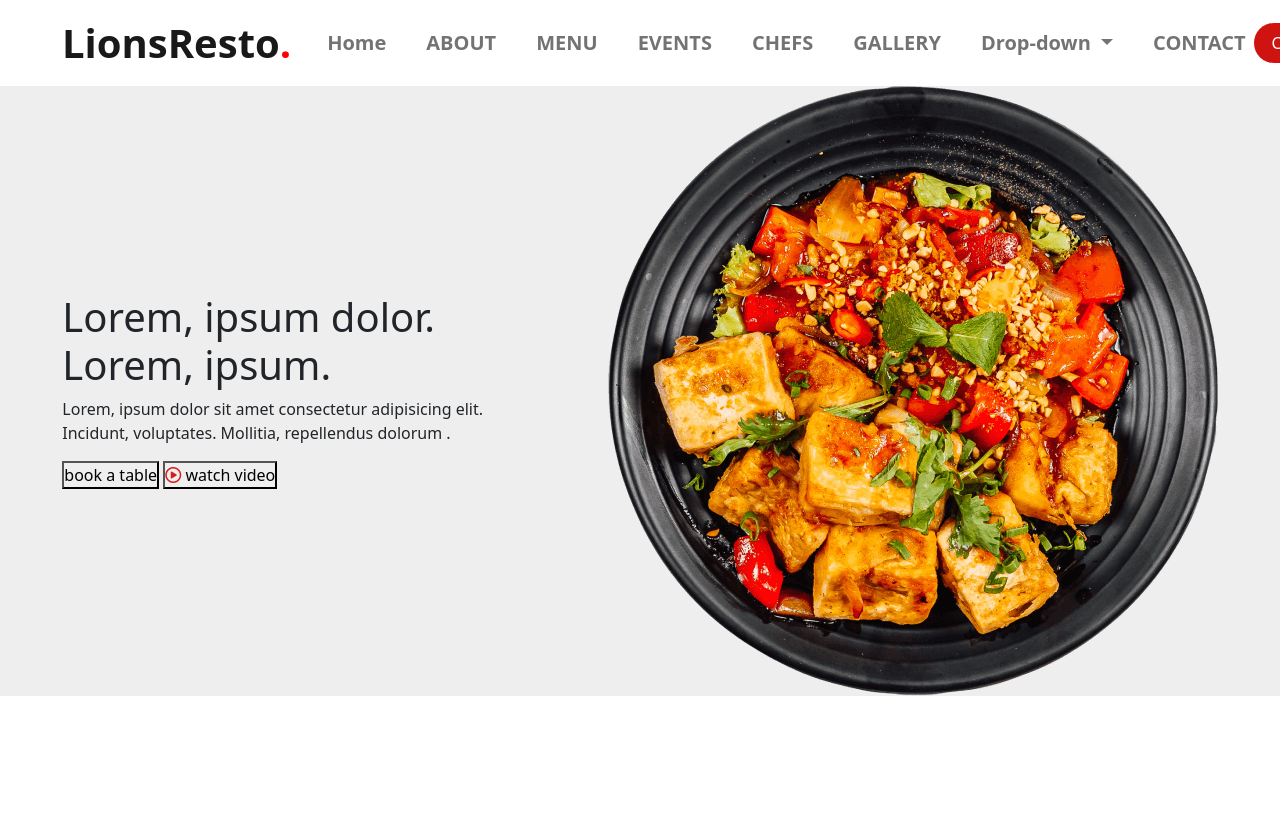
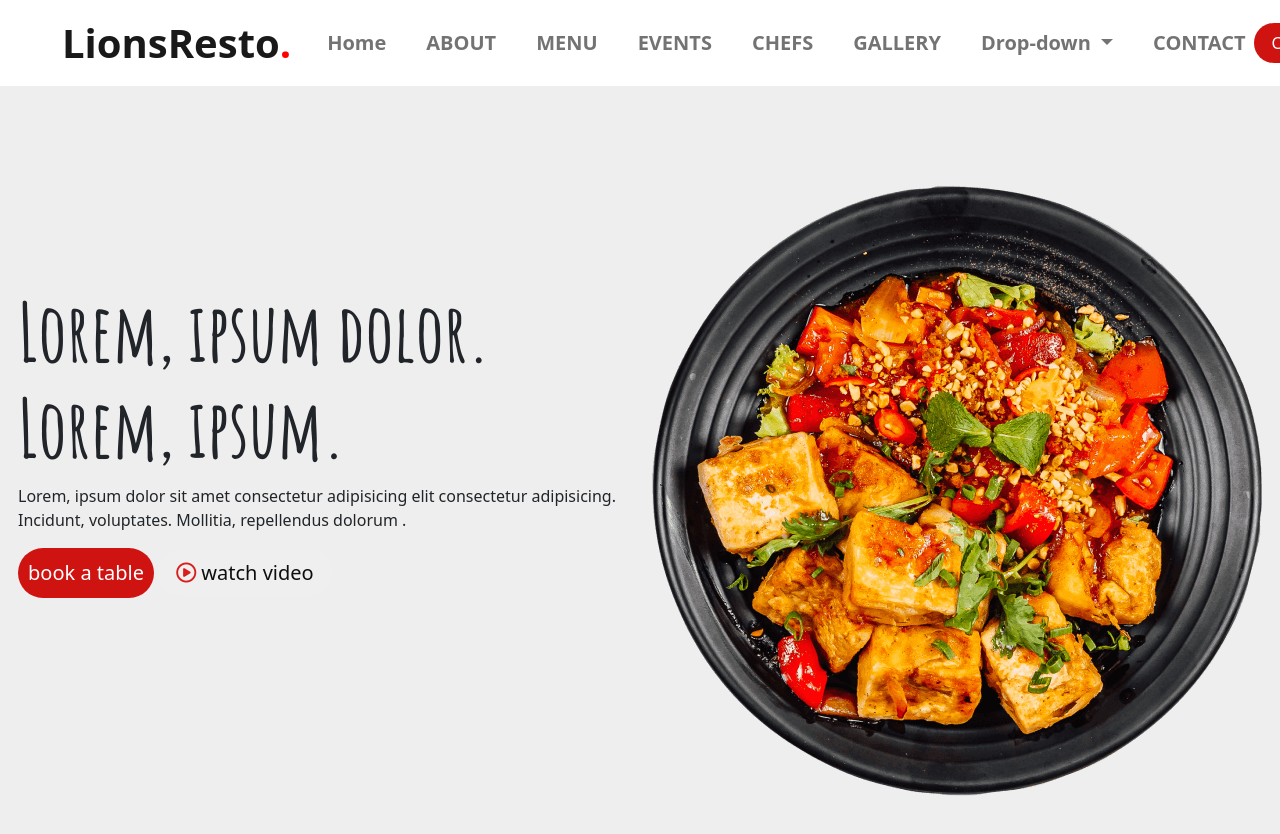
Before and after one commit to faritias-mehdi/mehdi_faritias_lionsresto_final, a website: page index.html in a window 1280 px wide. Shown: the top 834 px of the page. Before the commit the page ends 800 px from the top, so only its background shows below. Drawn offline with nearby package versions, Linux system fonts and the light colour scheme.

Commit message:
final-section1

```diff
--- a/index.html
+++ b/index.html
@@ -66,15 +66,15 @@
     <div class="section1">
         <div class="section1-1">
             <div >
-                <h1>Lorem, ipsum dolor. <br>
+                <h1 class="title">Lorem, ipsum dolor. <br>
                     Lorem, ipsum.
                 </h1>
-                <p>Lorem, ipsum dolor sit amet consectetur adipisicing elit. <br>
+                <p>Lorem, ipsum dolor sit amet consectetur adipisicing elit consectetur adipisicing. <br>
                     Incidunt, voluptates. Mollitia, repellendus dolorum .</p>
-                <button> book a table</button>
-                <button><i class="fa-sharp fa-regular fa-circle-play" style="color: #d91c1c;"></i> watch video</button>
+                <button class="btn3">book a table</button>
+                <button class="btn4"><i class="fa-sharp fa-regular fa-circle-play" style="color: #d91c1c;"></i> watch video</button>
             </div>
-            <div>
+            <div class="pics">
                 <img src="./public/img/hero-img.png" alt="">
             </div>
         </div>
@@ -93,6 +93,8 @@
 
 
 
+
+
     <script src="./node_modules/bootstrap/dist/js/bootstrap.bundle.js"></script>
 </body>
 
--- a/src/sass/modules/home/_main.scss
+++ b/src/sass/modules/home/_main.scss
@@ -1,8 +1,36 @@
 .section1{
     background: #eeeeee;
+    height: 800px;
 }
 .section1-1{
     display: flex;
     justify-content: space-around;
     align-items: center;
 }
+
+.title{
+    font-family: amatic_font;
+    font-size: 80px;
+}
+
+.btn3{
+    color: white;
+    background-color: #cf1311;
+    padding: 8px 18px;
+    border: #cf1311;
+    border-radius: 50px ;
+    font-size: 20px;
+    padding: 10px;
+}
+
+.btn4{
+    color: rgb(15, 14, 14);
+    padding: 8px 18px;
+    border: #cf1311;
+    border-radius: 50px ;
+    font-size: 20px;
+}
+
+.pics{
+    margin-top: 100px;
+}
```
Also changed, not shown: public/css/app.css, src/sass/modules/home/_header.scss (line endings or trailing spaces), 1 other file.
